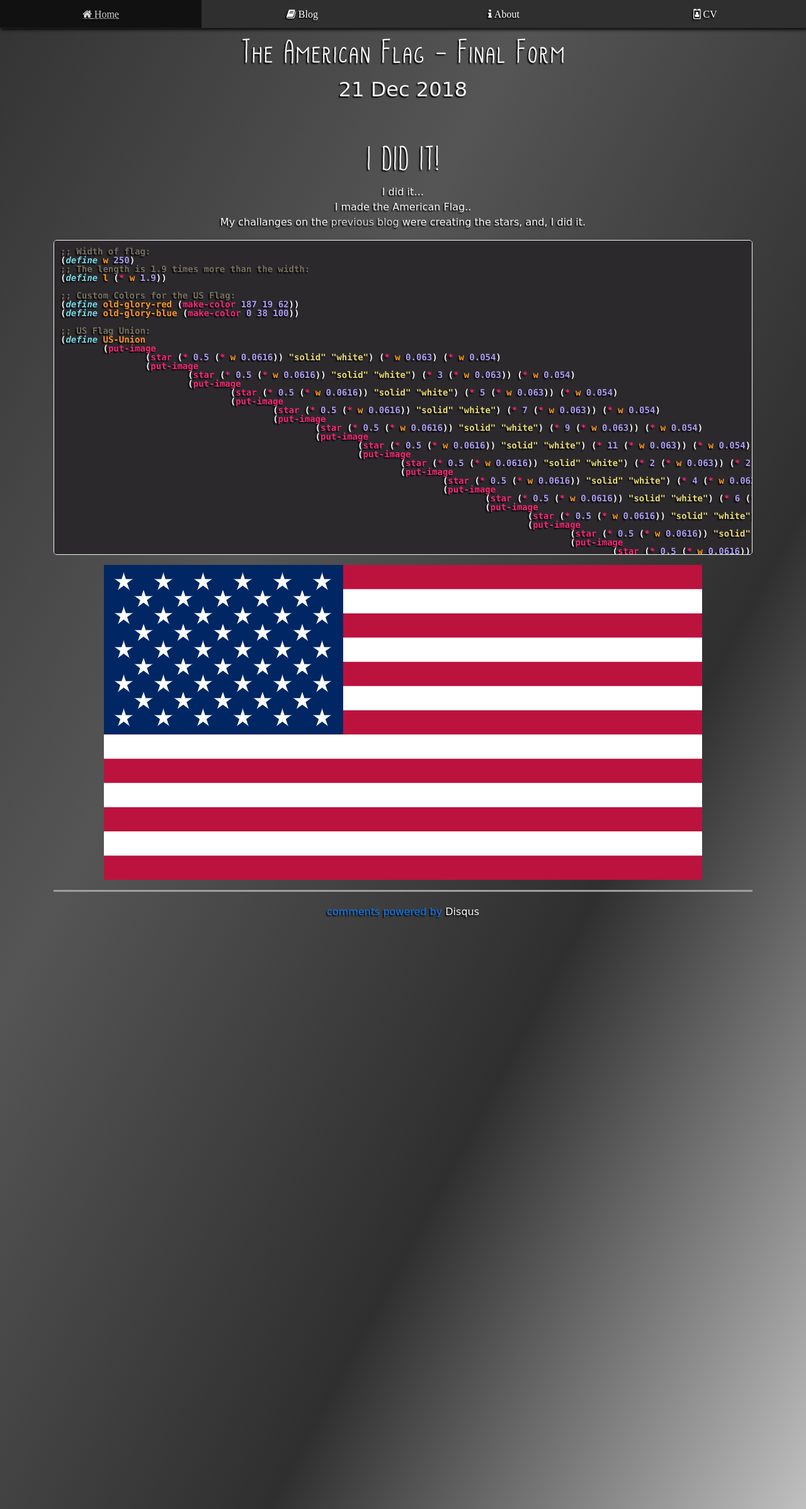
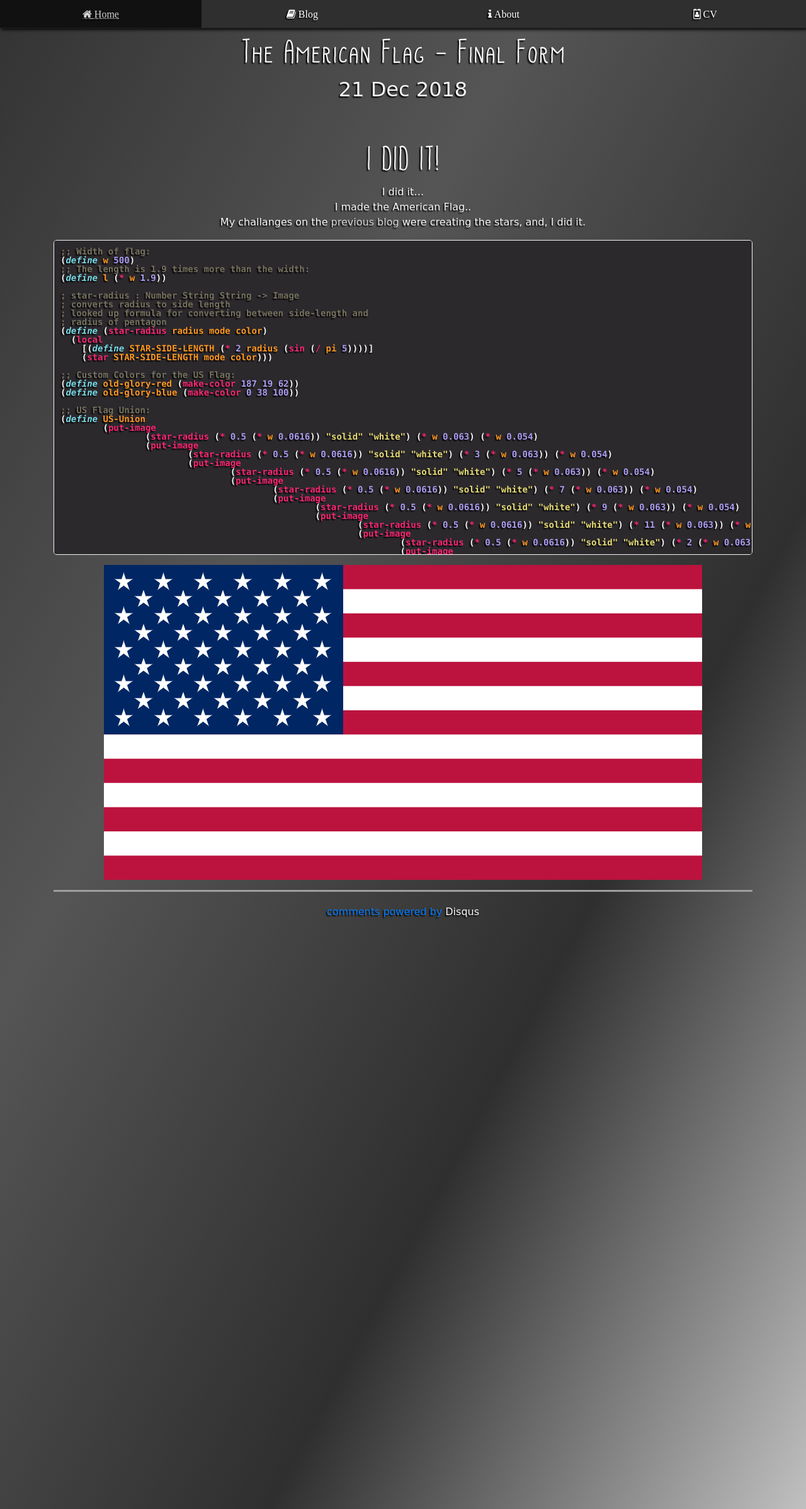
Before and after one commit to lemueldls/lemueld6200.github.io, a Jekyll site: the page built from _posts/2018-12-21-weekly-blog-reflection-14.md, in a window 1280 px wide. Shown: the whole page at 63% size. Built offline with Jekyll 4.4.1, drawn with Linux system fonts in a browser that asks for light colours; comment, search, counter and statistics services are not loaded; grey boxes are pictures that could not be loaded.

Commit message:
Update 2018-12-21-weekly-blog-reflection-14.md

````diff
--- a/_posts/2018-12-21-weekly-blog-reflection-14.md
+++ b/_posts/2018-12-21-weekly-blog-reflection-14.md
@@ -11,9 +11,18 @@
 
 ```scheme
 ;; Width of flag:
-(define w 250)
+(define w 500)
 ;; The length is 1.9 times more than the width:
 (define l (* w 1.9))
+
+; star-radius : Number String String -> Image
+; converts radius to side length
+; looked up formula for converting between side-length and
+; radius of pentagon
+(define (star-radius radius mode color)
+  (local
+    [(define STAR-SIDE-LENGTH (* 2 radius (sin (/ pi 5))))]
+    (star STAR-SIDE-LENGTH mode color)))
 
 ;; Custom Colors for the US Flag:
 (define old-glory-red (make-color 187 19 62))
@@ -22,105 +31,105 @@
 ;; US Flag Union:
 (define US-Union
 	(put-image
-		(star (* 0.5 (* w 0.0616)) "solid" "white") (* w 0.063) (* w 0.054)
+		(star-radius (* 0.5 (* w 0.0616)) "solid" "white") (* w 0.063) (* w 0.054)
 		(put-image
-			(star (* 0.5 (* w 0.0616)) "solid" "white") (* 3 (* w 0.063)) (* w 0.054)
+			(star-radius (* 0.5 (* w 0.0616)) "solid" "white") (* 3 (* w 0.063)) (* w 0.054)
 			(put-image
-				(star (* 0.5 (* w 0.0616)) "solid" "white") (* 5 (* w 0.063)) (* w 0.054)
+				(star-radius (* 0.5 (* w 0.0616)) "solid" "white") (* 5 (* w 0.063)) (* w 0.054)
 				(put-image
-					(star (* 0.5 (* w 0.0616)) "solid" "white") (* 7 (* w 0.063)) (* w 0.054)
+					(star-radius (* 0.5 (* w 0.0616)) "solid" "white") (* 7 (* w 0.063)) (* w 0.054)
 					(put-image
-						(star (* 0.5 (* w 0.0616)) "solid" "white") (* 9 (* w 0.063)) (* w 0.054)
+						(star-radius (* 0.5 (* w 0.0616)) "solid" "white") (* 9 (* w 0.063)) (* w 0.054)
 						(put-image
-							(star (* 0.5 (* w 0.0616)) "solid" "white") (* 11 (* w 0.063)) (* w 0.054)
+							(star-radius (* 0.5 (* w 0.0616)) "solid" "white") (* 11 (* w 0.063)) (* w 0.054)
 							(put-image
-								(star (* 0.5 (* w 0.0616)) "solid" "white") (* 2 (* w 0.063)) (* 2 (* w 0.054))
+								(star-radius (* 0.5 (* w 0.0616)) "solid" "white") (* 2 (* w 0.063)) (* 2 (* w 0.054))
 								(put-image
-									(star (* 0.5 (* w 0.0616)) "solid" "white") (* 4 (* w 0.063)) (* 2 (* w 0.054))
+									(star-radius (* 0.5 (* w 0.0616)) "solid" "white") (* 4 (* w 0.063)) (* 2 (* w 0.054))
 									(put-image
-										(star (* 0.5 (* w 0.0616)) "solid" "white") (* 6 (* w 0.063)) (* 2 (* w 0.054))
+										(star-radius (* 0.5 (* w 0.0616)) "solid" "white") (* 6 (* w 0.063)) (* 2 (* w 0.054))
 										(put-image
-											(star (* 0.5 (* w 0.0616)) "solid" "white") (* 8 (* w 0.063)) (* 2 (* w 0.054))
+											(star-radius (* 0.5 (* w 0.0616)) "solid" "white") (* 8 (* w 0.063)) (* 2 (* w 0.054))
 											(put-image
-												(star (* 0.5 (* w 0.0616)) "solid" "white") (* 10 (* w 0.063)) (* 2 (* w 0.054))
+												(star-radius (* 0.5 (* w 0.0616)) "solid" "white") (* 10 (* w 0.063)) (* 2 (* w 0.054))
 												(put-image
-													(star (* 0.5 (* w 0.0616)) "solid" "white") (* w 0.063) (* 3 (* w 0.054))
+													(star-radius (* 0.5 (* w 0.0616)) "solid" "white") (* w 0.063) (* 3 (* w 0.054))
 													(put-image
-														(star (* 0.5 (* w 0.0616)) "solid" "white") (* 3 (* w 0.063)) (* 3 (* w 0.054))
+														(star-radius (* 0.5 (* w 0.0616)) "solid" "white") (* 3 (* w 0.063)) (* 3 (* w 0.054))
 														(put-image
-															(star (* 0.5 (* w 0.0616)) "solid" "white") (* 5 (* w 0.063)) (* 3 (* w 0.054))
+															(star-radius (* 0.5 (* w 0.0616)) "solid" "white") (* 5 (* w 0.063)) (* 3 (* w 0.054))
 															(put-image
-																(star (* 0.5 (* w 0.0616)) "solid" "white") (* 7 (* w 0.063)) (* 3 (* w 0.054))
+																(star-radius (* 0.5 (* w 0.0616)) "solid" "white") (* 7 (* w 0.063)) (* 3 (* w 0.054))
 																(put-image
-																	(star (* 0.5 (* w 0.0616)) "solid" "white") (* 9 (* w 0.063)) (* 3 (* w 0.054))
+																	(star-radius (* 0.5 (* w 0.0616)) "solid" "white") (* 9 (* w 0.063)) (* 3 (* w 0.054))
 																	(put-image
-																		(star (* 0.5 (* w 0.0616)) "solid" "white") (* 11 (* w 0.063)) (* 3 (* w 0.054))
+																		(star-radius (* 0.5 (* w 0.0616)) "solid" "white") (* 11 (* w 0.063)) (* 3 (* w 0.054))
 																		(put-image
-																			(star (* 0.5 (* w 0.0616)) "solid" "white") (* w 0.063) (* 5 (* w 0.054))
+																			(star-radius (* 0.5 (* w 0.0616)) "solid" "white") (* w 0.063) (* 5 (* w 0.054))
 																			(put-image
-																				(star (* 0.5 (* w 0.0616)) "solid" "white") (* 2 (* w 0.063)) (* 4 (* w 0.054))
+																				(star-radius (* 0.5 (* w 0.0616)) "solid" "white") (* 2 (* w 0.063)) (* 4 (* w 0.054))
 																				(put-image
-																					(star (* 0.5 (* w 0.0616)) "solid" "white") (* 4 (* w 0.063)) (* 4 (* w 0.054))
+																					(star-radius (* 0.5 (* w 0.0616)) "solid" "white") (* 4 (* w 0.063)) (* 4 (* w 0.054))
 																					(put-image
-																						(star (* 0.5 (* w 0.0616)) "solid" "white") (* 6 (* w 0.063)) (* 4 (* w 0.054))
+																						(star-radius (* 0.5 (* w 0.0616)) "solid" "white") (* 6 (* w 0.063)) (* 4 (* w 0.054))
 																						(put-image
-																							(star (* 0.5 (* w 0.0616)) "solid" "white") (* 8 (* w 0.063)) (* 4 (* w 0.054))
+																							(star-radius (* 0.5 (* w 0.0616)) "solid" "white") (* 8 (* w 0.063)) (* 4 (* w 0.054))
 																							(put-image
-																								(star (* 0.5 (* w 0.0616)) "solid" "white") (* 10 (* w 0.063)) (* 4 (* w 0.054))
+																								(star-radius (* 0.5 (* w 0.0616)) "solid" "white") (* 10 (* w 0.063)) (* 4 (* w 0.054))
 																								(put-image
-																									(star (* 0.5 (* w 0.0616)) "solid" "white") (* 3 (* w 0.063)) (* 5 (* w 0.054))
+																									(star-radius (* 0.5 (* w 0.0616)) "solid" "white") (* 3 (* w 0.063)) (* 5 (* w 0.054))
 																									(put-image
-																										(star (* 0.5 (* w 0.0616)) "solid" "white") (* 5 (* w 0.063)) (* 5 (* w 0.054))
+																										(star-radius (* 0.5 (* w 0.0616)) "solid" "white") (* 5 (* w 0.063)) (* 5 (* w 0.054))
 																										(put-image
-																											(star (* 0.5 (* w 0.0616)) "solid" "white") (* 7 (* w 0.063)) (* 5 (* w 0.054))
+																											(star-radius (* 0.5 (* w 0.0616)) "solid" "white") (* 7 (* w 0.063)) (* 5 (* w 0.054))
 																											(put-image
-																												(star (* 0.5 (* w 0.0616)) "solid" "white") (* 9 (* w 0.063)) (* 5 (* w 0.054))
+																												(star-radius (* 0.5 (* w 0.0616)) "solid" "white") (* 9 (* w 0.063)) (* 5 (* w 0.054))
 																												(put-image
-																													(star (* 0.5 (* w 0.0616)) "solid" "white") (* 11 (* w 0.063)) (* 5 (* w 0.054))
+																													(star-radius (* 0.5 (* w 0.0616)) "solid" "white") (* 11 (* w 0.063)) (* 5 (* w 0.054))
 																													(put-image
-																														(star (* 0.5 (* w 0.0616)) "solid" "white") (* 2 (* w 0.063)) (* 6 (* w 0.054))
+																														(star-radius (* 0.5 (* w 0.0616)) "solid" "white") (* 2 (* w 0.063)) (* 6 (* w 0.054))
 																														(put-image
-																															(star (* 0.5 (* w 0.0616)) "solid" "white") (* 4 (* w 0.063)) (* 6 (* w 0.054))
+																															(star-radius (* 0.5 (* w 0.0616)) "solid" "white") (* 4 (* w 0.063)) (* 6 (* w 0.054))
 																															(put-image
-																																(star (* 0.5 (* w 0.0616)) "solid" "white") (* 6 (* w 0.063)) (* 6 (* w 0.054))
+																																(star-radius (* 0.5 (* w 0.0616)) "solid" "white") (* 6 (* w 0.063)) (* 6 (* w 0.054))
 																																(put-image
-																																	(star (* 0.5 (* w 0.0616)) "solid" "white") (* 8 (* w 0.063)) (* 6 (* w 0.054))
+																																	(star-radius (* 0.5 (* w 0.0616)) "solid" "white") (* 8 (* w 0.063)) (* 6 (* w 0.054))
 																																	(put-image
-																																		(star (* 0.5 (* w 0.0616)) "solid" "white") (* 10 (* w 0.063)) (* 6 (* w 0.054))
+																																		(star-radius (* 0.5 (* w 0.0616)) "solid" "white") (* 10 (* w 0.063)) (* 6 (* w 0.054))
 																																		(put-image
-																																			(star (* 0.5 (* w 0.0616)) "solid" "white") (* w 0.063) (* 7 (* w 0.054))
+																																			(star-radius (* 0.5 (* w 0.0616)) "solid" "white") (* w 0.063) (* 7 (* w 0.054))
 																																			(put-image
-																																				(star (* 0.5 (* w 0.0616)) "solid" "white") (* 3 (* w 0.063)) (* 7 (* w 0.054))
+																																				(star-radius (* 0.5 (* w 0.0616)) "solid" "white") (* 3 (* w 0.063)) (* 7 (* w 0.054))
 																																				(put-image
-																																					(star (* 0.5 (* w 0.0616)) "solid" "white") (* 5 (* w 0.063)) (* 7 (* w 0.054))
+																																					(star-radius (* 0.5 (* w 0.0616)) "solid" "white") (* 5 (* w 0.063)) (* 7 (* w 0.054))
 																																					(put-image
-																																						(star (* 0.5 (* w 0.0616)) "solid" "white") (* 7 (* w 0.063)) (* 7 (* w 0.054))
+																																						(star-radius (* 0.5 (* w 0.0616)) "solid" "white") (* 7 (* w 0.063)) (* 7 (* w 0.054))
 																																						(put-image
-																																							(star (* 0.5 (* w 0.0616)) "solid" "white") (* 9 (* w 0.063)) (* 7 (* w 0.054))
+																																							(star-radius (* 0.5 (* w 0.0616)) "solid" "white") (* 9 (* w 0.063)) (* 7 (* w 0.054))
 																																							(put-image
-																																								(star (* 0.5 (* w 0.0616)) "solid" "white") (* 11 (* w 0.063)) (* 7 (* w 0.054))
+																																								(star-radius (* 0.5 (* w 0.0616)) "solid" "white") (* 11 (* w 0.063)) (* 7 (* w 0.054))
 																																								(put-image
-																																									(star (* 0.5 (* w 0.0616)) "solid" "white") (* 2 (* w 0.063)) (* 8 (* w 0.054))
+																																									(star-radius (* 0.5 (* w 0.0616)) "solid" "white") (* 2 (* w 0.063)) (* 8 (* w 0.054))
 																																									(put-image
-																																										(star (* 0.5 (* w 0.0616)) "solid" "white") (* 4 (* w 0.063)) (* 8 (* w 0.054))
+																																										(star-radius (* 0.5 (* w 0.0616)) "solid" "white") (* 4 (* w 0.063)) (* 8 (* w 0.054))
 																																										(put-image
-																																											(star (* 0.5 (* w 0.0616)) "solid" "white") (* 6 (* w 0.063)) (* 8 (* w 0.054))
+																																											(star-radius (* 0.5 (* w 0.0616)) "solid" "white") (* 6 (* w 0.063)) (* 8 (* w 0.054))
 																																											(put-image
-																																												(star (* 0.5 (* w 0.0616)) "solid" "white") (* 8 (* w 0.063)) (* 8 (* w 0.054))
+																																												(star-radius (* 0.5 (* w 0.0616)) "solid" "white") (* 8 (* w 0.063)) (* 8 (* w 0.054))
 																																												(put-image
-																																													(star (* 0.5 (* w 0.0616)) "solid" "white") (* 10 (* w 0.063)) (* 8 (* w 0.054))
+																																													(star-radius (* 0.5 (* w 0.0616)) "solid" "white") (* 10 (* w 0.063)) (* 8 (* w 0.054))
 																																													(put-image
-																																														(star (* 0.5 (* w 0.0616)) "solid" "white") (* w 0.063) (* 9 (* w 0.054))
+																																														(star-radius (* 0.5 (* w 0.0616)) "solid" "white") (* w 0.063) (* 9 (* w 0.054))
 																																														(put-image
-																																															(star (* 0.5 (* w 0.0616)) "solid" "white") (* 3 (* w 0.063)) (* 9 (* w 0.054))
+																																															(star-radius (* 0.5 (* w 0.0616)) "solid" "white") (* 3 (* w 0.063)) (* 9 (* w 0.054))
 																																															(put-image
-																																																(star (* 0.5 (* w 0.0616)) "solid" "white") (* 5 (* w 0.063)) (* 9 (* w 0.054))
+																																																(star-radius (* 0.5 (* w 0.0616)) "solid" "white") (* 5 (* w 0.063)) (* 9 (* w 0.054))
 																																																(put-image
-																																																	(star (* 0.5 (* w 0.0616)) "solid" "white") (* 7 (* w 0.063)) (* 9 (* w 0.054))
+																																																	(star-radius (* 0.5 (* w 0.0616)) "solid" "white") (* 7 (* w 0.063)) (* 9 (* w 0.054))
 																																																	(put-image
-																																																		(star (* 0.5 (* w 0.0616)) "solid" "white") (* 9 (* w 0.063)) (* 9 (* w 0.054))
+																																																		(star-radius (* 0.5 (* w 0.0616)) "solid" "white") (* 9 (* w 0.063)) (* 9 (* w 0.054))
 																																																		(put-image
-																																																			(star (* 0.5 (* w 0.0616)) "solid" "white") (* 11 (* w 0.063)) (* 9 (* w 0.054))
+																																																			(star-radius (* 0.5 (* w 0.0616)) "solid" "white") (* 11 (* w 0.063)) (* 9 (* w 0.054))
 																																																			(rectangle (* w 0.76) (* w (/ 7 13)) "solid" old-glory-blue))))))))))))))))))))))))))))))))))))))))))))))))))))
 
 ;; US Flag Base:
@@ -141,6 +150,7 @@
 													(rectangle l (* w (/ 1 13)) "solid" old-glory-red)))))))
 		US-Union)
 	(rectangle l w "solid" "white"))
+
 ```
 
 ![American Flag Final](/img/wescheme/AmericanFlagFinal.png)
````
